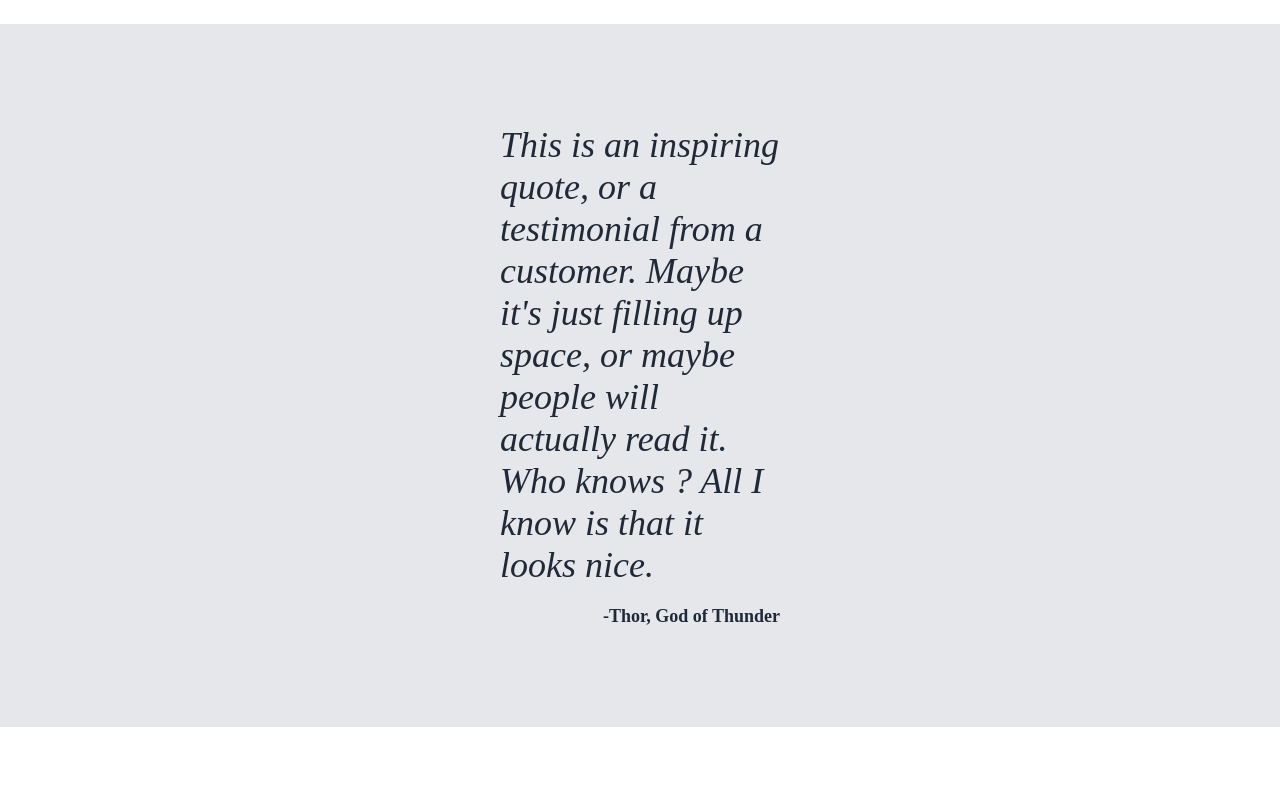
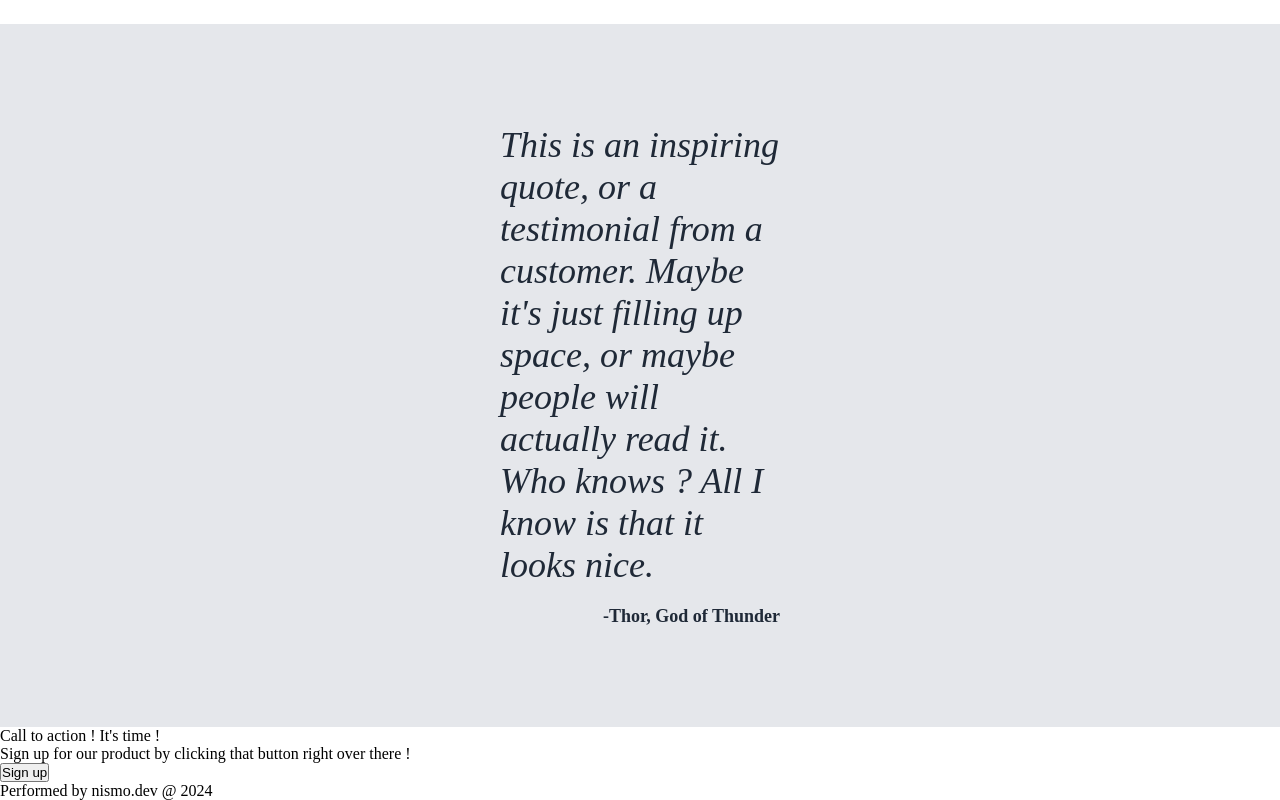
Before and after one commit to michaelbocquel/landing-page, a plain HTML site: page index.html in a window 1280 px wide. Shown: the part 1051-1851 px from the top of the page. Before the commit the page ends 1778 px from the top, so only its background shows below. Drawn offline with Linux system fonts and the light colour scheme.

Commit message:
Add content in cta and footer sections

```diff
--- a/index.html
+++ b/index.html
@@ -74,11 +74,18 @@
 	</div>
 
 	<div class="cta">
+		<div class="cta-text-container">
+			<p class="cta-title">Call to action ! It's time !</p>
+			<p class="cta-description">Sign up for our product by clicking that button right over there !</p>
+		</div>
 
+		<div class="cta-button-container">
+			<button class="cta-button">Sign up</button>
+		</div>
 	</div>
 
 	<div class="footer">
-
+		<p class="footer">Performed by nismo.dev @ 2024</p>
 	</div>
 
 </body>
```
